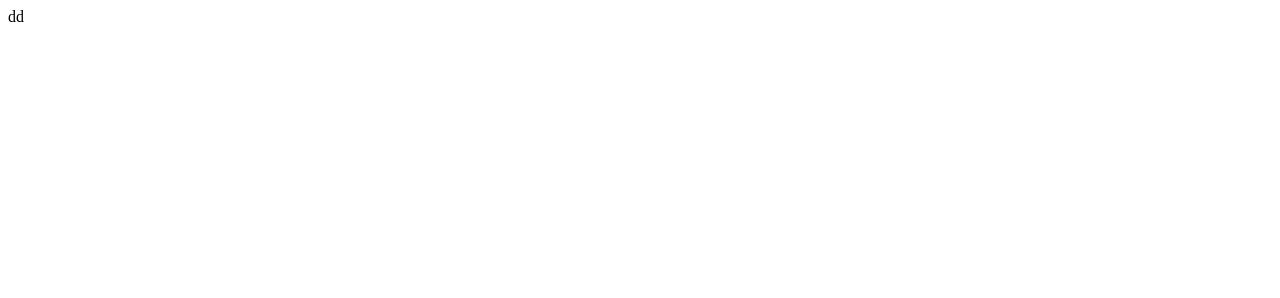
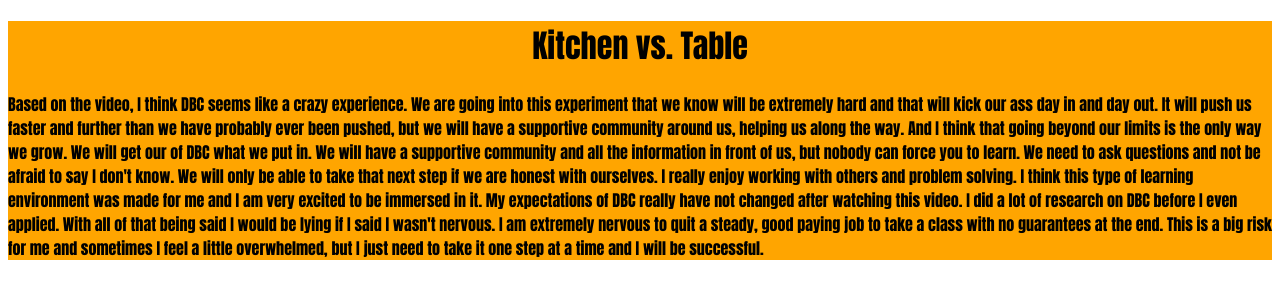
Before and after one commit to Hinkdogg/Hinkdogg.github.io, a plain HTML site: page blog-posts/week1_cultural.html in a window 1280 px wide. Drawn offline with Linux system fonts and the light colour scheme.

Commit message:
Inserted my cultural blog on Kitchen vs. Table

```diff
--- a/blog-posts/week1_cultural.html
+++ b/blog-posts/week1_cultural.html
@@ -1 +1,21 @@
-dd
+<!DOCTYPE html>
+<html>
+	<head>
+		<title>Kitchen vs. Table</title>
+	</head>
+	<link rel="stylesheet" href="../stylesheets/week1_cultural.css">
+		<body>
+			<div id="section1">
+			<h1><center><strong><b>Kitchen vs. Table</b></strong></center></h1>
+				<p>Based on the video, I think DBC seems like a crazy experience. We are going into this experiment that we know will be extremely hard and that will kick our ass day in and day out. It will push us faster and further than we have probably ever been pushed, but we will have a supportive community around us, helping us along the way. And I think that going beyond our limits is the only way we grow.
+
+We will get our of DBC what we put in. We will have a supportive community and all the information in front of us, but nobody can force you to learn. We need to ask questions and not be afraid to say I don't know. We will only be able to take that next step if we are honest with ourselves.
+
+I really enjoy working with others and problem solving. I think this type of learning environment was made for me and I am very excited to be immersed in it. My expectations of DBC really have not changed after watching this video. I did a lot of research on DBC before I even applied.
+
+With all of that being said I would be lying if I said I wasn't nervous. I am extremely nervous to quit a steady, good paying job to take a class with no guarantees at the end. This is a big risk for me and sometimes I feel a little overwhelmed, but I just need to take it one step at a time and I will be successful.</p>
+
+
+
+			</div>
+	</body>
--- /dev/null
+++ b/stylesheets/week1_cultural.css
@@ -0,0 +1,6 @@
+
+
+#section1 {
+	background-color: orange;
+	font-family: Impact;
+}
```
Also changed, not shown: index.html (+2 -0 lines).
